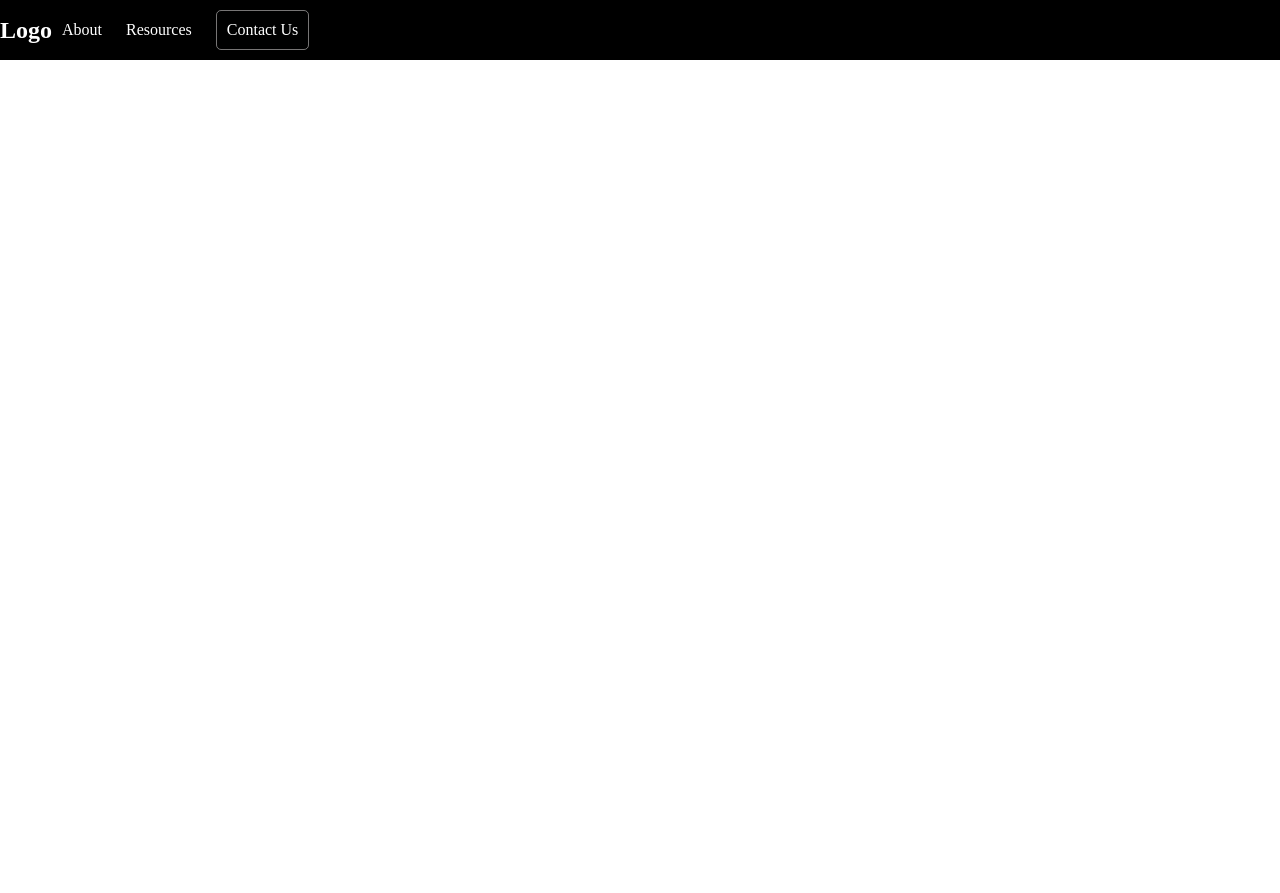
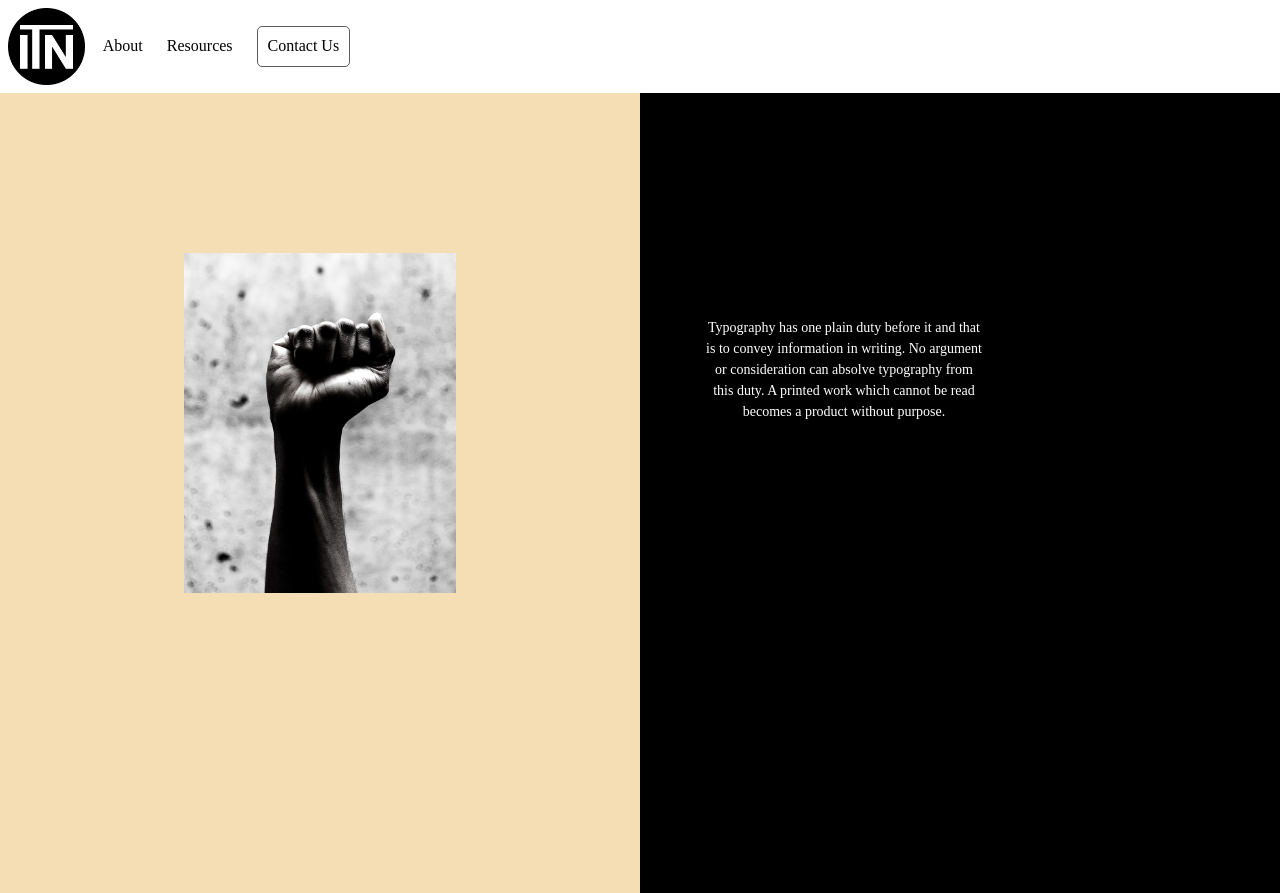
Before and after one commit to hnkingsolver/InTheNeighborhood, a Django app: page / in a window 1280 px wide. Before the commit the page ends 60 px from the top, so only its background shows below. Run offline with Django 3.2, Linux system fonts and the light colour scheme.

Commit message:
updated about me
- added logo to nav
- added fist pic
- added side text

```diff
--- a/inTheNeighborhood/itn/static/css/about.css
+++ b/inTheNeighborhood/itn/static/css/about.css
@@ -1,13 +1,17 @@
 *{
-    margin: 0;
-    padding: 0;
+    margin: 0px;
+    padding: 0px;
+}
+
+body {
+    background-color: black;
 }
 
 nav{
     display: flex;
     align-items: center;
-    background-color: black;
-    color: white;
+    color: black;
+    background-color: white;
     text-decoration: none;
 }
 
@@ -20,6 +24,70 @@ nav ul li{
 
 .contact{
     padding: 10px;
-    border: 1px solid rgba(187, 185, 185, 0.637);
+    border: 1px solid rgba(0, 0, 0, 0.637);
     border-radius: 5px;
 }
+
+.cf:before, .cf:after {
+    content: " ";
+    display: table;
+}
+
+.cf:after {
+    clear: both;
+}
+
+.cf {
+    *zoom: 1;
+}
+
+.fl {
+    float: left;
+    _display: inline;
+}
+
+.w-50 {
+    width: 50%;
+    height: 100vh;
+}
+
+.bg-light-gray {
+    background-color: rgb(0, 0, 0);
+}
+
+.bg-near-white {
+    background-color: wheat;
+}
+
+.tc {
+    text-align: center;
+}
+
+.lh-copy {
+    line-height: 1.5;
+}
+
+.pa3 {
+    padding: 1rem;
+}
+
+.f6 {
+    font-size: .875rem;
+    color: white;
+    margin-top: 10rem;
+}
+
+.measure-narrow {
+    max-width: 20em;
+}
+
+.fist_img {
+    width: 17rem;
+    margin-top: 10rem;
+}
+
+@media screen and (min-width: 30em) {
+    .pa5-ns {
+        padding: 4rem;
+    }
+}
--- a/inTheNeighborhood/itn/templates/about.html
+++ b/inTheNeighborhood/itn/templates/about.html
@@ -1,17 +1,21 @@
 <!DOCTYPE html>
 <html lang="en">
+
 <head>
-    <meta charset="UTF-8">
-    <meta name="viewport" content="width=device-width, initial-scale=1.0">
-    <meta http-equiv="X-UA-Compatible" content="ie=edge">
+    <meta charset="UTF-8" />
+    <meta name="viewport" content="width=device-width, initial-scale=1.0" />
+    <meta http-equiv="X-UA-Compatible" content="ie=edge" />
     {% load static %}
-    <link rel="stylesheet" href="{% static 'css/about.css' %}">
+    <link rel="stylesheet" href="https://unpkg.com/tachyons@4.12.0/css/tachyons.min.css" />
+    <link rel="stylesheet" href="{% static 'css/about.css' %}" />
+
     <title>About</title>
 </head>
+
 <body>
-<!-- nav -->
+    <!-- nav -->
     <nav>
-        <h1>Logo</h1>
+        <img class="nav_logo" src="static/img/Logo_No_Text.png" alt="logo" style="width: 6%; padding: .5rem;"/>
         <div class="nav links">
             <ul>
                 <li>About</li>
@@ -21,5 +25,23 @@
         </div>
     </nav>
 
+    <article class="cf">
+        <div class="fl w-50 bg-near-white tc">
+            <img class="fist_img" src="static/img/fistblm.jpeg" alt="">
+        </div>
+        <div class="fl w-50 bg-light-gray tc">
+            <main class="pa3 pa5-ns">
+                <p class="f6 lh-copy measure-narrow">
+                    Typography has one plain duty before it and that is to convey information
+                    in writing. No argument or consideration can absolve typography from this
+                    duty. A printed work which cannot be read becomes a product without
+                    purpose.
+                </p>
+            </main>
+
+
+        </div>
+    </article>
 </body>
+
 </html>
```
Also changed, not shown: inTheNeighborhood/itn/static/img/Logo_No_Text.png (added), inTheNeighborhood/itn/static/img/blmprotest.jpeg (added), inTheNeighborhood/itn/static/img/fistblm.jpeg (added), inTheNeighborhood/itn/static/img/logo2.png (added), inTheNeighborhood/itn/static/img/logo3.png (added), inTheNeighborhood/itn/static/img/logo4.png (added), inTheNeighborhood/itn/static/img/text_no_circle.svg (added), 4 other files.
